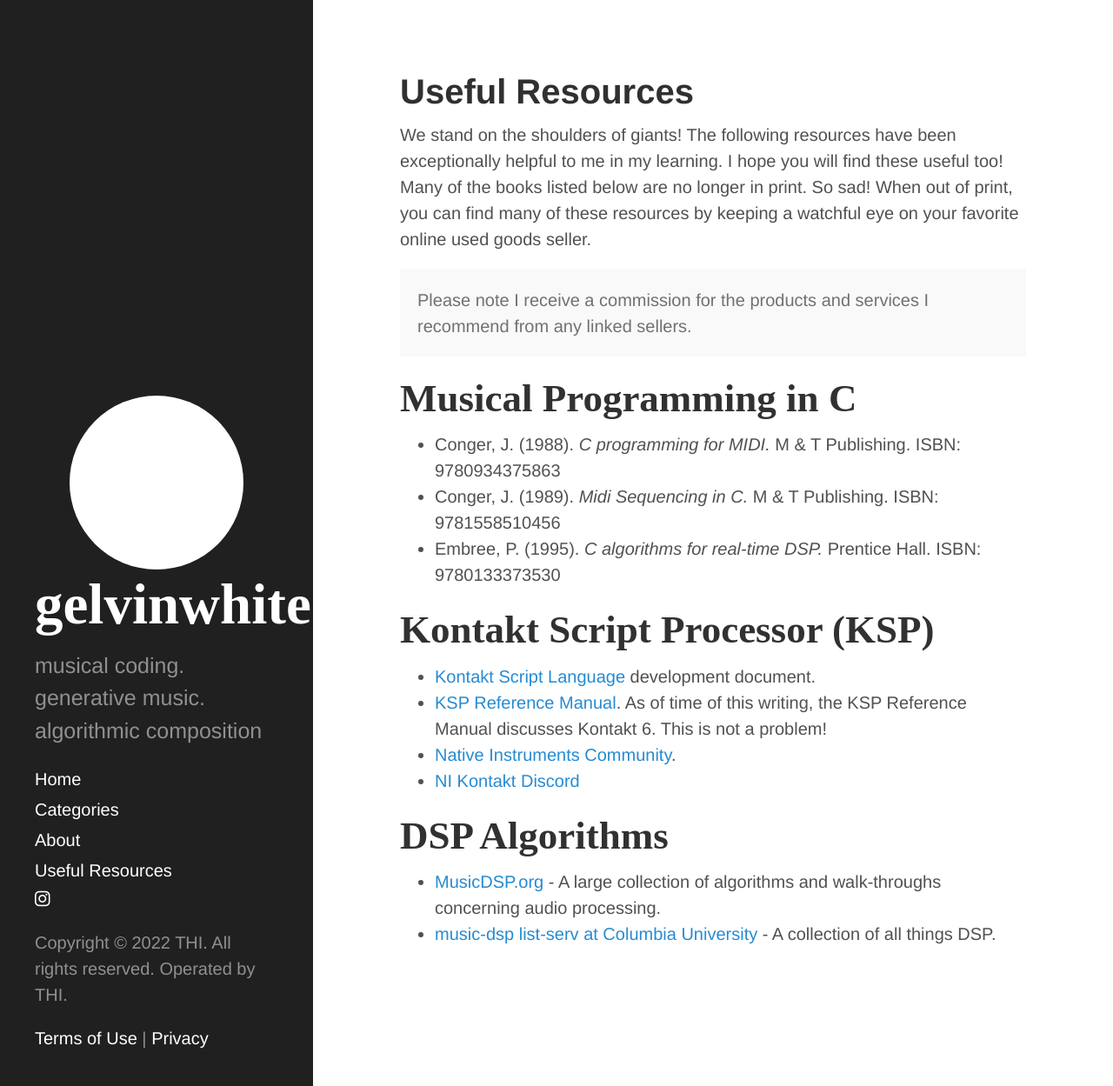
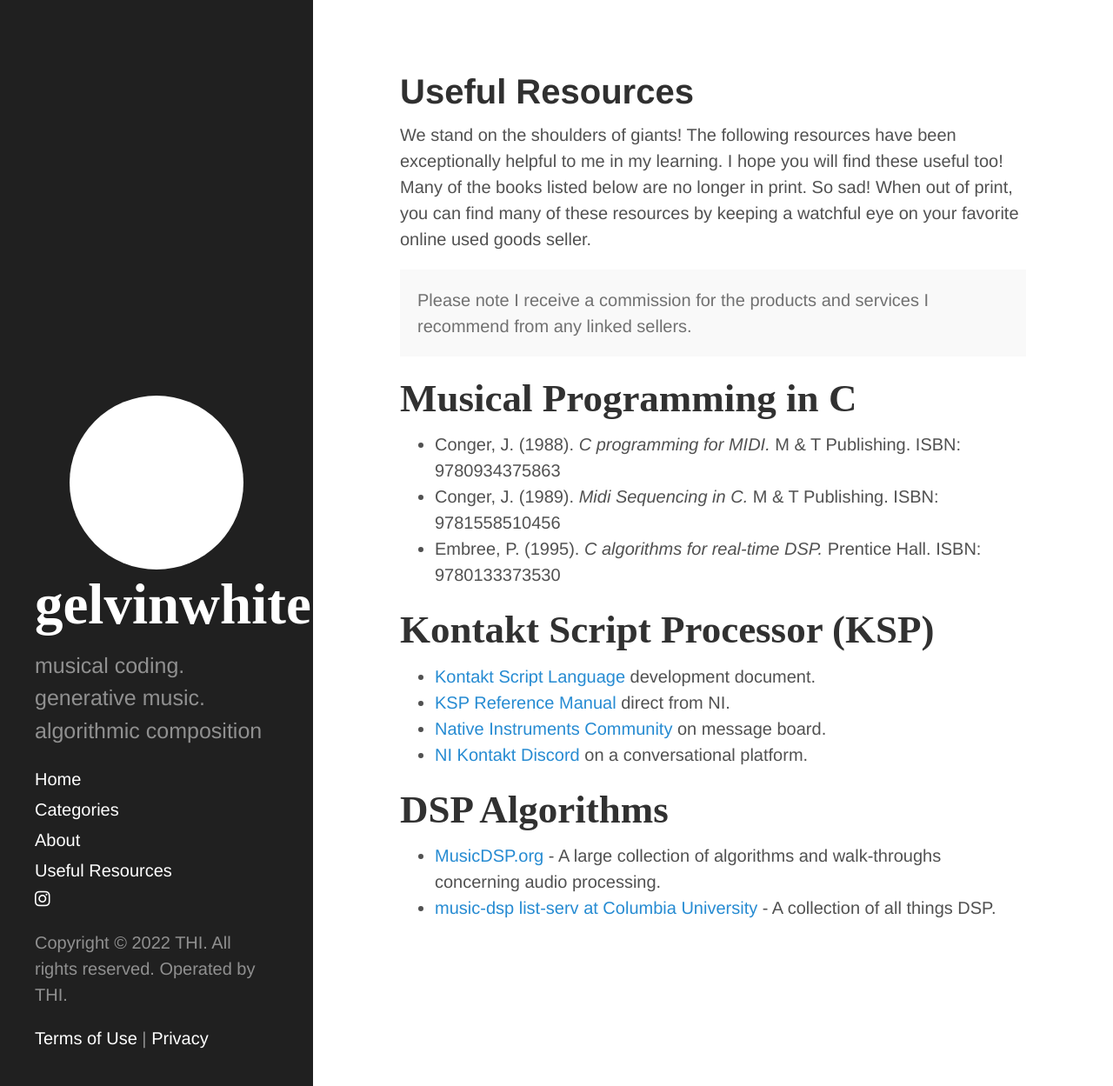
Before and after one commit to guyewhite/guyewhite.github.io, a Jekyll site: the page built from resources.md, in a window 1280 px wide and 1249 px high. Shown: the whole window at 87% size. Built offline with Jekyll 4.4.1, drawn with Linux system fonts in a browser that asks for light colours; nearby versions of some CDN libraries; some web fonts are replaced.

Commit message:
“fourth”

```diff
--- a/resources.md
+++ b/resources.md
@@ -16,9 +16,9 @@
 
 ## Kontakt Script Processor (KSP)
 * [Kontakt Script Language](https://www.native-instruments.com/forum/attachments/kontakt-script-language-pdf.86897/) development document.
-* [KSP Reference Manual](https://www.native-instruments.com/fileadmin/ni_media/downloads/manuals/kontakt/KONTAKT_602_KSP_Reference_Manual.pdf). As of time of this writing, the KSP Reference Manual discusses Kontakt 6. This is not a problem!
-* [Native Instruments Community](https://www.native-instruments.com/en/community/).
-* [NI Kontakt Discord](https://discord.com/invite/rTpCcpg)
+* [KSP Reference Manual](https://www.native-instruments.com/fileadmin/ni_media/downloads/manuals/kontakt/KONTAKT_602_KSP_Reference_Manual.pdf) direct from NI.
+* [Native Instruments Community](https://www.native-instruments.com/en/community/) on message board.
+* [NI Kontakt Discord](https://discord.com/invite/rTpCcpg) on a conversational platform.
 
 ## DSP Algorithms
 * [MusicDSP.org](https://MusicDSP.org) - A large collection of algorithms and walk-throughs concerning audio processing.
```
Also changed, not shown: 2 other files.
